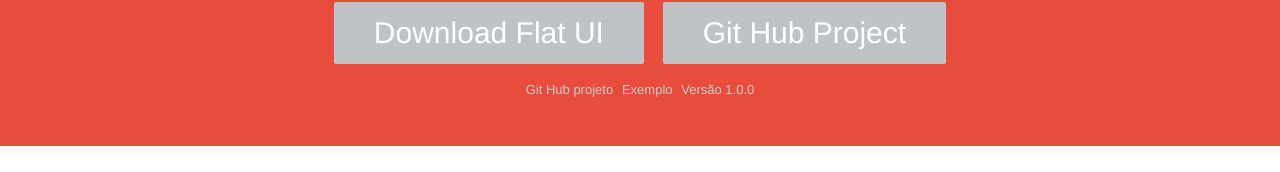
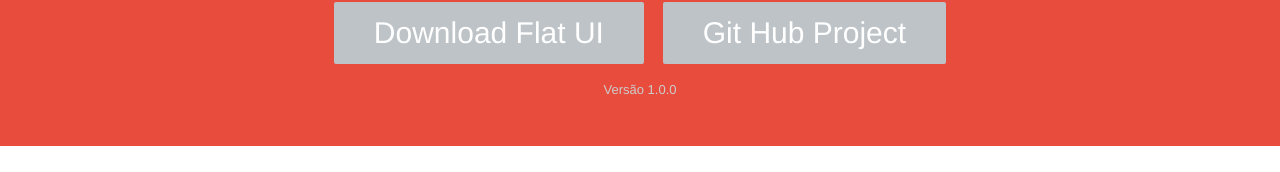
Before and after one commit to Apiki/Apiki-WP-Bootstrap, a plain HTML site: page index.html in a window 1280 px wide. Shown: the part 328-500 px from the top of the page. Drawn offline with Linux system fonts and the light colour scheme.

Commit message:
comentando seção inativa

```diff
--- a/index.html
+++ b/index.html
@@ -26,8 +26,8 @@
 			<a href="https://github.com/Apiki/Apiki-WP-Bootstrap" target="_blank" class="btn">Git Hub Project</a>
 
 			<ul>
-				<li><a href="#">Git Hub projeto</a></li>
-				<li><a href="#">Exemplo</a></li>
+				<!-- <li><a href="#">Git Hub projeto</a></li>
+				<li><a href="#">Exemplo</a></li> -->
 				<li><a href="#">Versão 1.0.0</a></li>
 			</ul>
 		</div>
```
